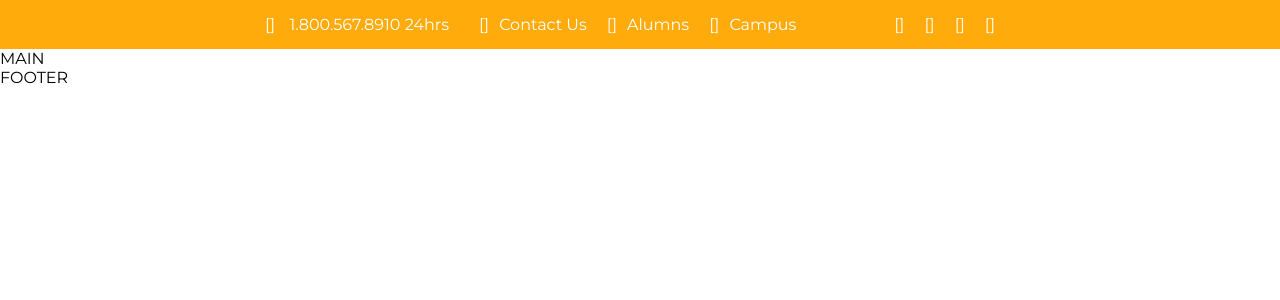
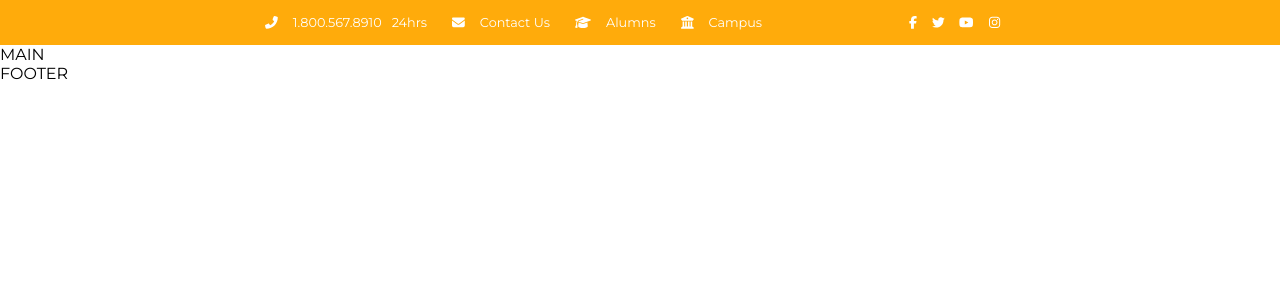
Before and after one commit to yurididomenico/proj-html-vuejs, a Vue app: page / in a window 1280 px wide. Shown: the top 300 px of the page. Built offline with nearby package versions, Linux system fonts and the light colour scheme.

Commit message:
Header: Compilazione navbar

```diff
--- a/src/components/ComponenteHeader.vue
+++ b/src/components/ComponenteHeader.vue
@@ -4,20 +4,33 @@
     <div class="contenitore f-mode f-justify-between f-align-center">
       <!-- Lista contatti navbar -->
       <ul class="f-mode">
-        <li><span>[]</span> 1.800.567.8910 <span>24hrs</span></li>
+        <li>
+          <font-awesome-icon icon="fa-solid fa-phone-flip" class="iconeHeader"/>
+          <span>1.800.567.8910</span>
+          <span>24hrs</span>
+        </li>
 
-        <li><span>[]</span>Contact Us</li>
+        <li>
+          <font-awesome-icon icon="fa-solid fa-envelope" class="iconeHeader"/>
+          <span>Contact Us</span>
+        </li>
 
-        <li><span>[]</span>Alumns</li>
+        <li>
+          <font-awesome-icon icon="fa-solid fa-graduation-cap" class="iconeHeader"/>
+          <span>Alumns</span>
+        </li>
 
-        <li><span>[]</span>Campus</li>
+        <li>
+          <font-awesome-icon icon="fa-solid fa-building-columns" class="iconeHeader"/>
+          <span>Campus</span>
+        </li>
       </ul>
       <!-- Lista social navbar -->
-      <ul class="f-mode">
-        <li>[]</li>
-        <li>[]</li>
-        <li>[]</li>
-        <li>[]</li>
+      <ul class="f-mode f-align-center">
+        <li><font-awesome-icon icon="fa-brands fa-facebook-f" /></li>
+        <li><font-awesome-icon icon="fa-brands fa-twitter" /></li>
+        <li><font-awesome-icon icon="fa-brands fa-youtube" /></li>
+        <li><font-awesome-icon icon="fa-brands fa-instagram" /></li>
       </ul>
     </div>
   </header>
@@ -37,9 +50,14 @@ header
   background-color: #ffab0b;
   color: white;
   padding: 15px;
+  font-size: 0.8rem;
   li
   {
-    margin-right: 20px;
+    margin-right: 15px;
+    .iconeHeader
+    {
+      margin-right: 15px;
+    }
     span
     {
       margin-right: 10px;
--- a/src/main.js
+++ b/src/main.js
@@ -4,11 +4,15 @@ import App from './App.vue'
 
 import { library } from '@fortawesome/fontawesome-svg-core'
 
-import { faHatWizard } from '@fortawesome/free-solid-svg-icons'
+import { faPhoneFlip, faEnvelope, faGraduationCap, faBuildingColumns } from '@fortawesome/free-solid-svg-icons'
+import { faFacebookF, faTwitter, faYoutube, faInstagram} from '@fortawesome/free-brands-svg-icons'
 
 import { FontAwesomeIcon } from '@fortawesome/vue-fontawesome'
 /* add icons to the library */
-library.add(faHatWizard)
+library.add(
+  faPhoneFlip, faEnvelope, faGraduationCap, faBuildingColumns,
+  faFacebookF, faTwitter, faYoutube, faInstagram
+)
 /* add font awesome icon component */
 Vue.component('font-awesome-icon', FontAwesomeIcon)
 
```
